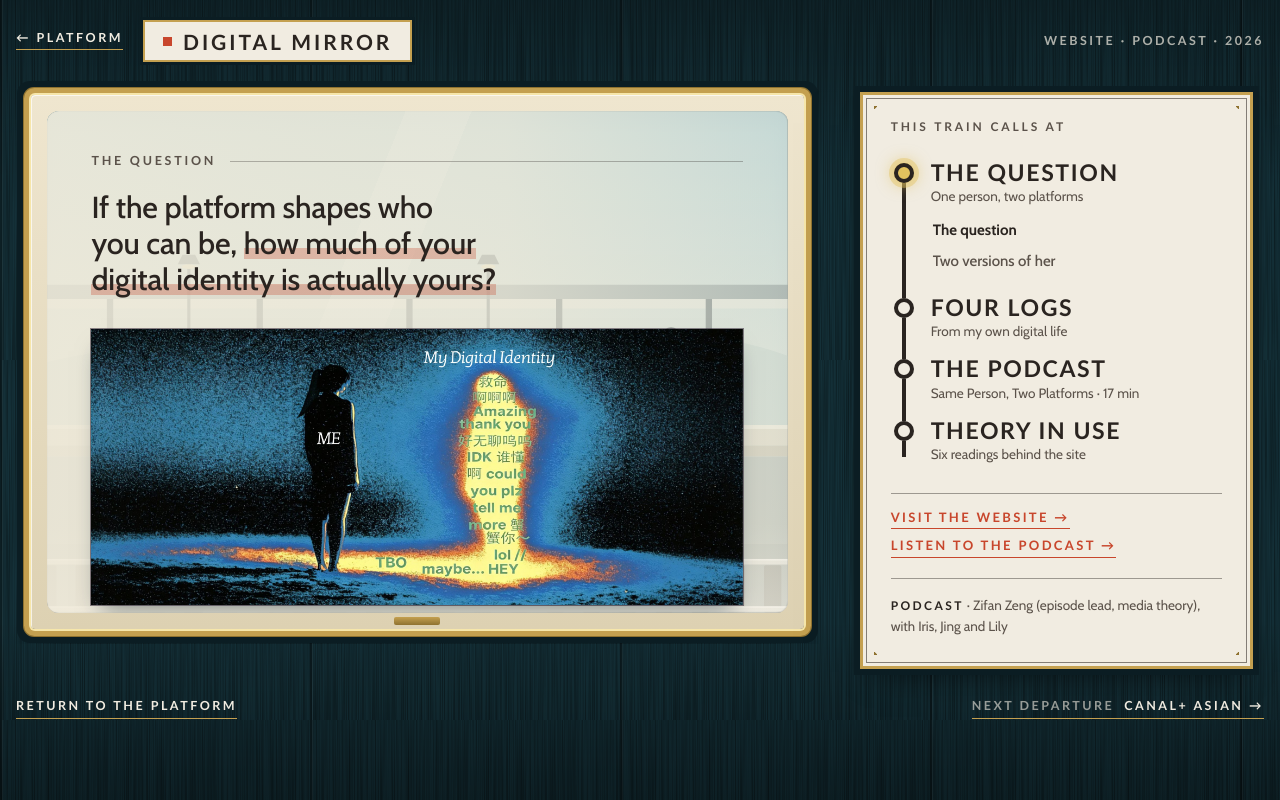
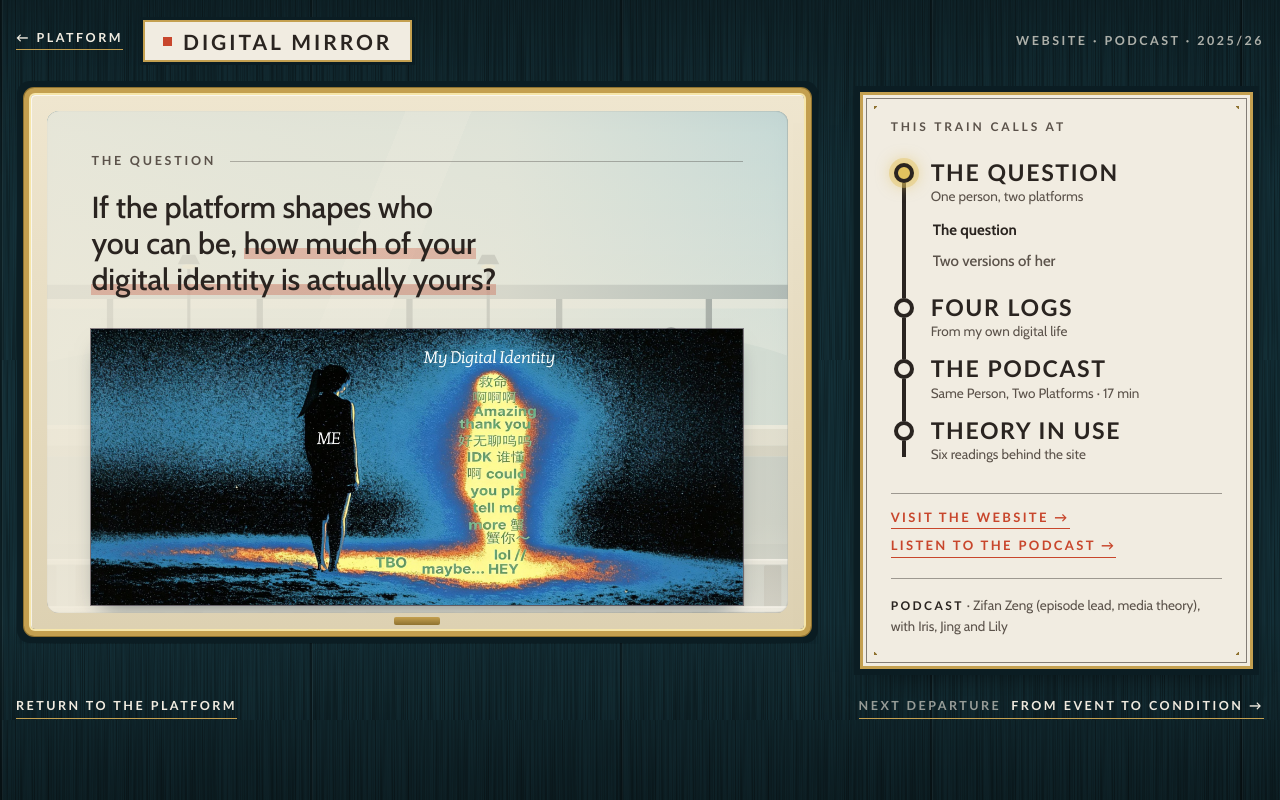
Before and after one commit to zifan118/zifan118.github.io, a plain HTML site: page projects/digital-mirror/index.html in a window 1280 px wide. Drawn offline with nearby package versions, Linux system fonts and the light colour scheme; a web font is replaced by a local one.

Commit message:
Digital Mirror: next departure goes to Event to Condition; year 2025/26
Link the project pages into one ring following the homepage route order, and match the year to the homepage (25/26).

Co-Authored-By: Claude Sonnet 5.5 <noreply@anthropic.com>
Claude-Session: https://claude.ai/code/session_0118dprVmXAfUDxVdYnbFwDN

```diff
--- a/projects/digital-mirror/index.html
+++ b/projects/digital-mirror/index.html
@@ -96,7 +96,7 @@
   <header class="top">
     <a class="back" href="../../">← Platform</a>
     <h1 class="plate"><i aria-hidden="true"></i>Digital Mirror</h1>
-    <p class="meta">Website · Podcast · 2026</p>
+    <p class="meta">Website · Podcast · 2025/26</p>
   </header>
 
   <div class="deck">
@@ -222,7 +222,7 @@
 
   <footer class="foot">
     <a href="../../">Return to the platform</a>
-    <a href="../canal-asian/"><span>Next departure</span>Canal+ Asian →</a>
+    <a href="../event-to-condition/"><span>Next departure</span>From Event to Condition →</a>
   </footer>
 </div>
 
```
